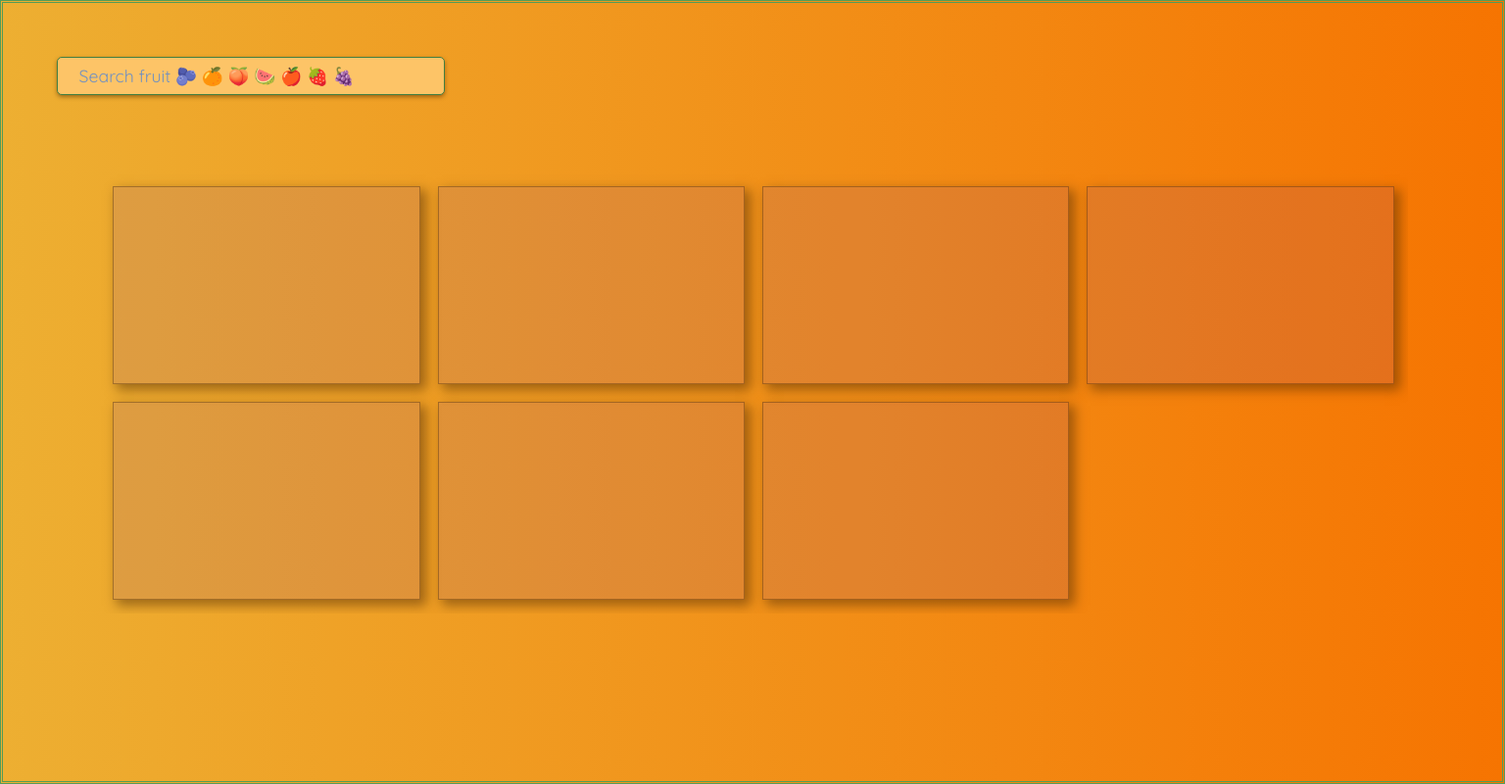
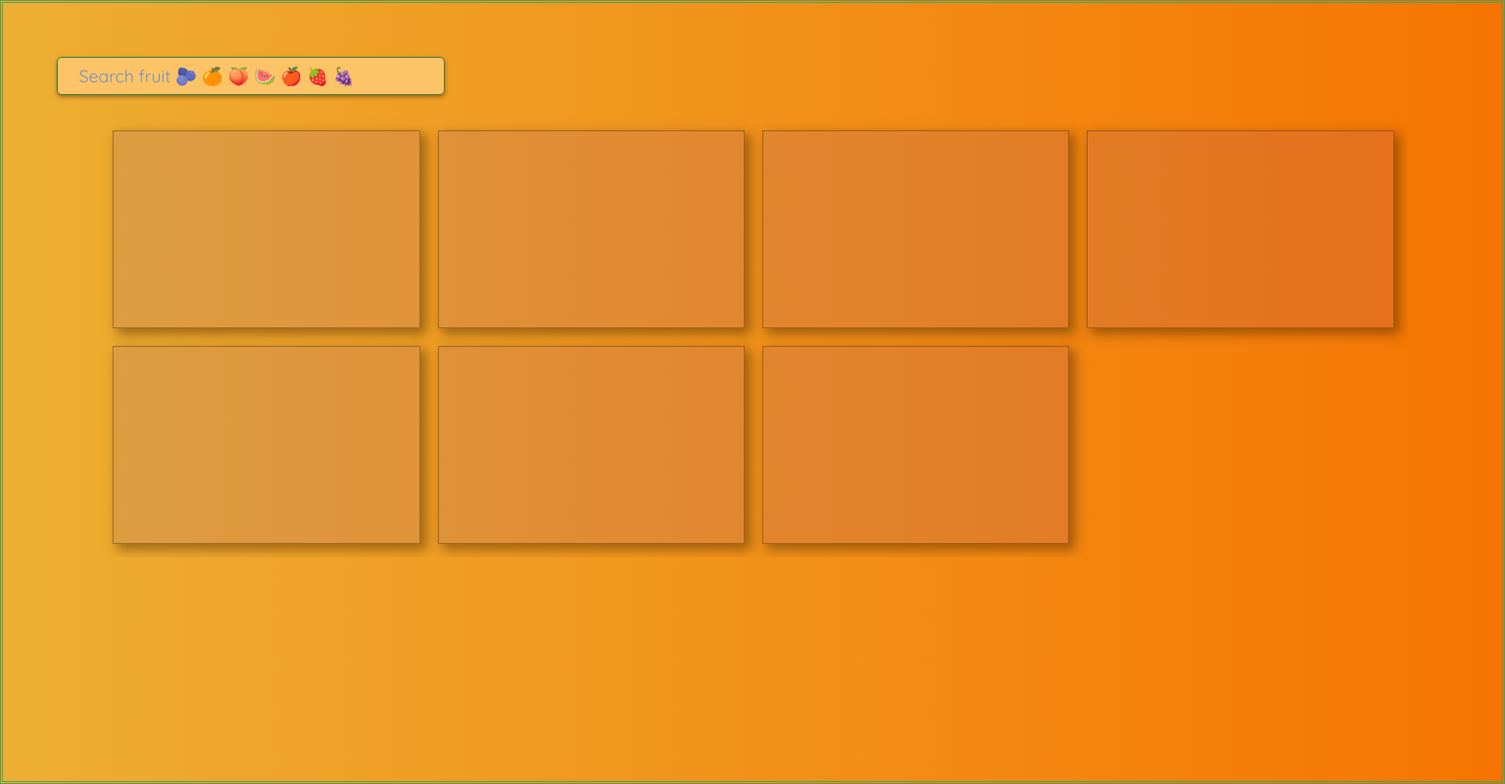
Before and after one commit to jdelpino-dev/fruit_search_project, a plain HTML site: page index.html in a window 1536 px wide. Shown: the whole page at 98% size. Drawn offline with nearby package versions, Linux system fonts and the light colour scheme.

Commit message:
Fixed wrong bottom padding for the search box container

```diff
--- a/style.css
+++ b/style.css
@@ -88,7 +88,8 @@ input:focus {
 
 @media screen and (min-width: 750px) {
   .search-container {
-    padding: 2.1rem;
+    padding-top: 2.1rem;
+    padding-left: 2.1rem;
   }
 }
 
@@ -98,7 +99,8 @@ input:focus {
   }
 
   .search-container {
-    padding: 2.8rem;
+    padding-top: 2.8rem;
+    padding-left: 2.8rem;
   }
 
   input {
@@ -114,7 +116,8 @@ input:focus {
   }
 
   .search-container {
-    padding: 3.6rem;
+    padding-top: 3.6rem;
+    padding-left: 3.6rem;
   }
 }
 
```
